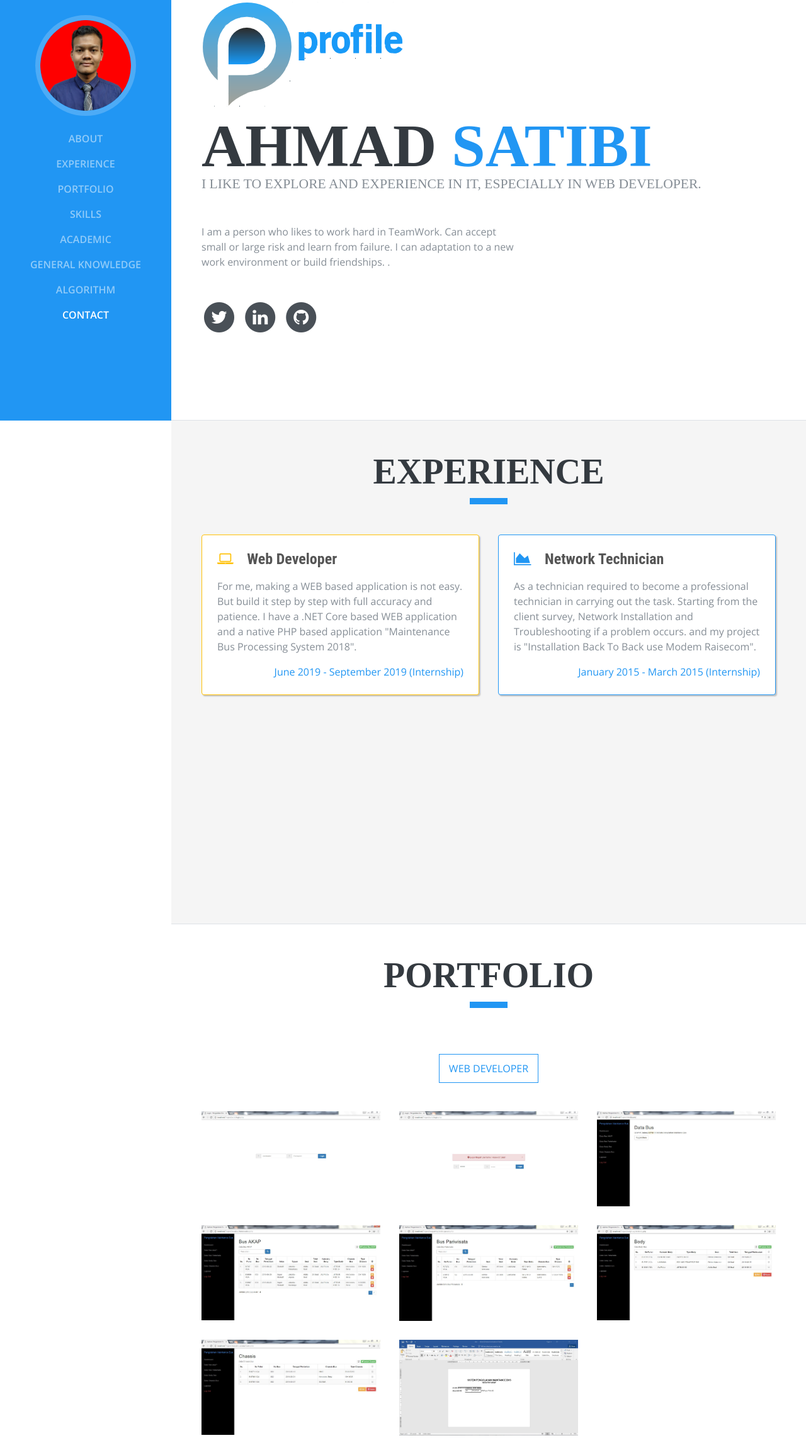
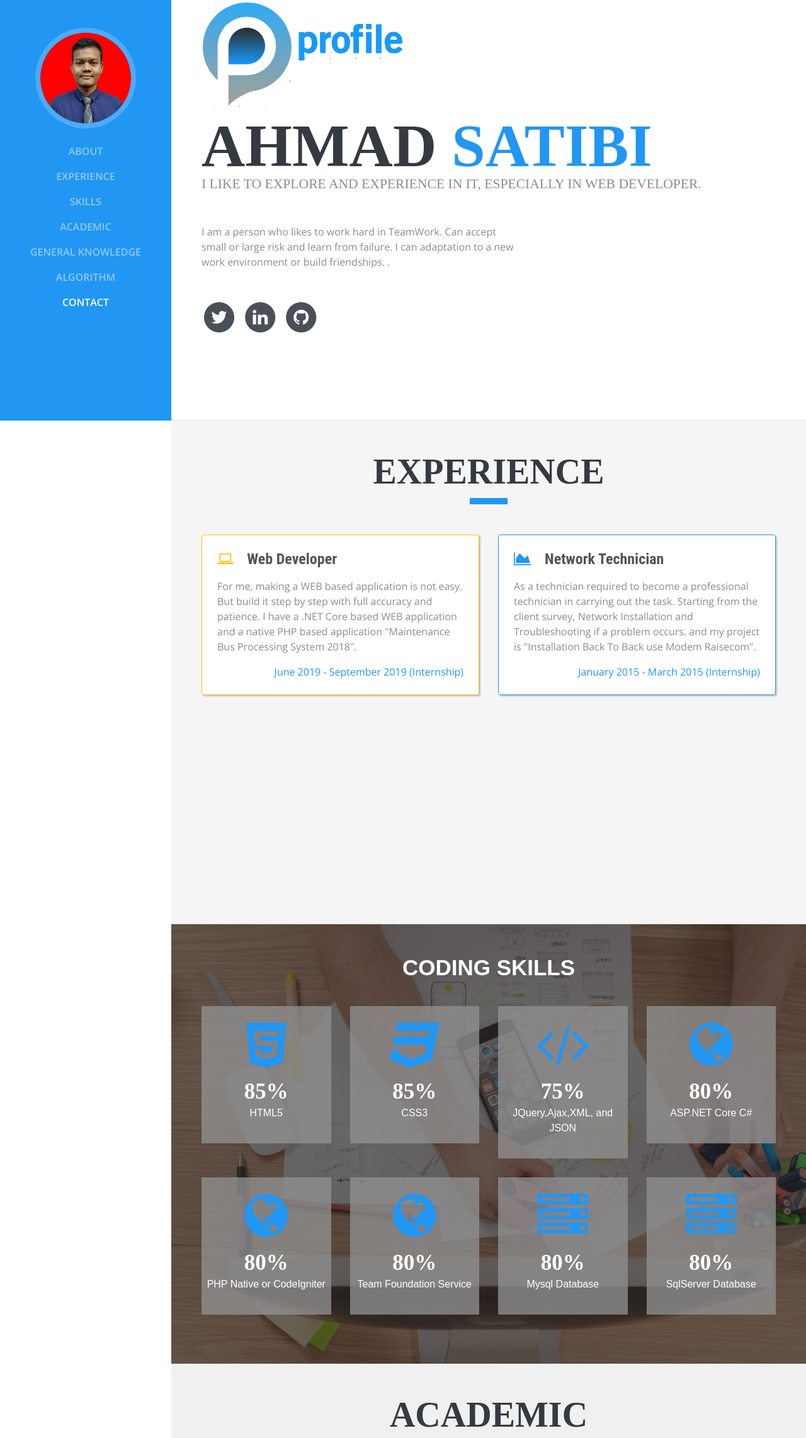
Before and after one commit to ahmadsatibi27/testmai, a plain HTML site: page index.html in a window 1280 px wide. Shown: the part 132-2416 px from the top of the page at 63% size. Drawn offline with nearby package versions, Linux system fonts and the light colour scheme; a web font is replaced by a local one.

Commit message:
Remark Portofolio

```diff
--- a/index.html
+++ b/index.html
@@ -47,9 +47,9 @@ License URL: https://creativecommons.org/licenses/by/4.0/
                 <li class="nav-item">
                     <a class="nav-link js-scroll-trigger" href="#experience">Experience</a>
                 </li>
-                <li class="nav-item">
+                <!-- <li class="nav-item">
                     <a class="nav-link js-scroll-trigger" href="#portfolio">Portfolio</a>
-                </li>
+                </li> -->
                 <li class="nav-item">
                     <a class="nav-link js-scroll-trigger" href="#skills">Skills</a>
                 </li>
@@ -153,7 +153,7 @@ License URL: https://creativecommons.org/licenses/by/4.0/
     <!--====================================================
                         PORTFOLIO
     ======================================================-->
-      <section class="resume-section p-3 p-lg-5 d-flex flex-column" id="portfolio">
+      <!-- <section class="resume-section p-3 p-lg-5 d-flex flex-column" id="portfolio">
           <div class="row my-auto">
               <div class="col-12">
                 <h2 class="  text-center">Portfolio</h2>
@@ -247,7 +247,7 @@ License URL: https://creativecommons.org/licenses/by/4.0/
                   </a>
               </div>
           </div>
-      </section>
+      </section> -->
 
     <!--====================================================
                         SKILLS
```
